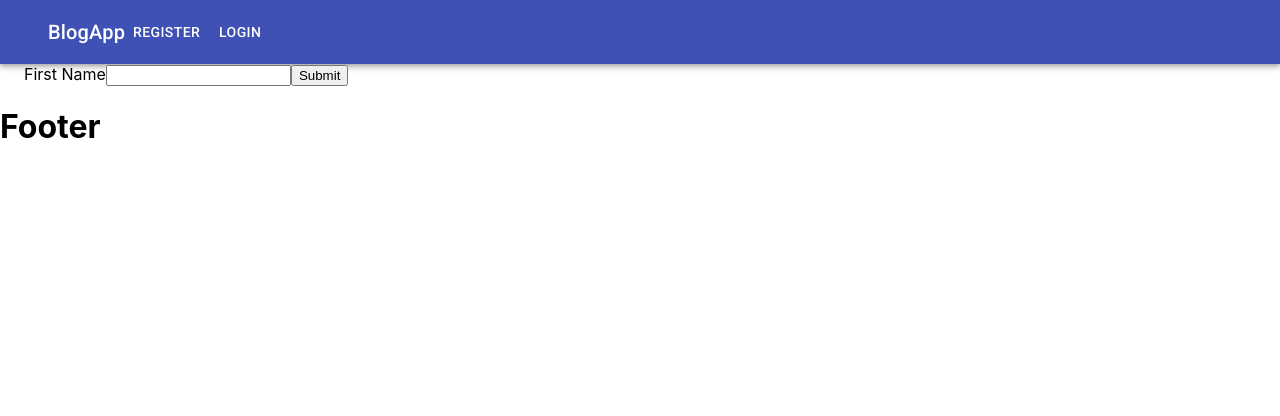
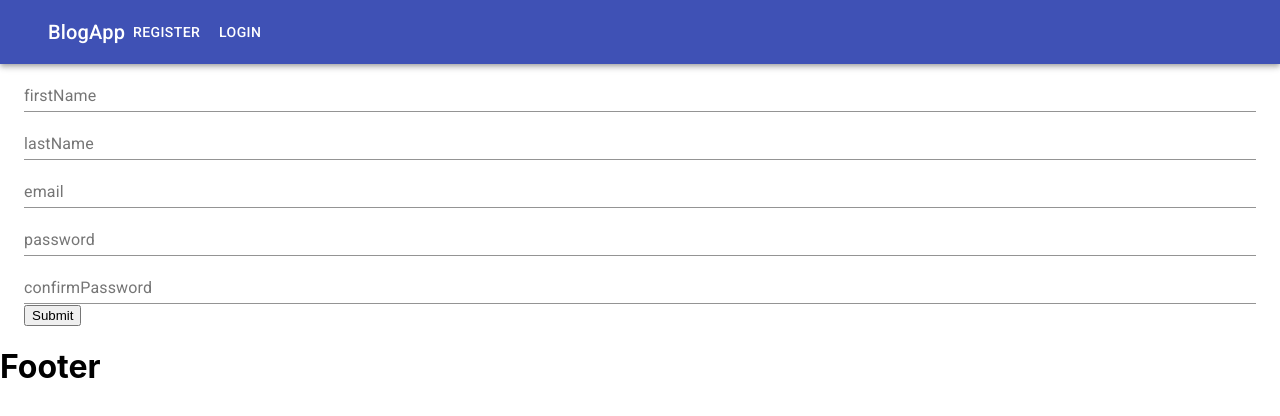
Before and after one commit to ArmAlam/BlogApp, a React (Create React App) app: page /register in a window 1280 px wide. Shown: the top 416 px of the page. Built offline with nearby package versions, Linux system fonts and the light colour scheme.

Commit message:
Changed to Text Field from Field Component

```diff
--- a/src/components/auth/Register.js
+++ b/src/components/auth/Register.js
@@ -1,18 +1,72 @@
 import React, {useState} from "react";
 import {withFormik, Form, ErrorMessage, Field} from "formik";
+import {TextField} from "@material-ui/core";
 import * as Yup from 'yup';
 
 
 const Register = ({
-    isSubmitting
+    values,
+    isSubmitting,
+    handleChange,
+    handleBlur
     }) => {
 
     return (
         <>
-            <Form>
-                <label htmlFor="firstName">First Name</label>
-                <Field name='firstName' type='text'/>
+            <Form noValidate>
+                {/*<label htmlFor="firstName">First Name</label>*/}
+                {/*<Field name='firstName' type='text'/>*/}
+                {/*<ErrorMessage name='firstName' component='div' />*/}
+                <TextField
+                    type='text'
+                    label='firstName'
+                    name='firstName'
+                    onChange={handleChange}
+                    onBlur={handleBlur}
+                    value={values.firstName}
+                    fullWidth
+                />
                 <ErrorMessage name='firstName' component='div' />
+                <TextField
+                    type='text'
+                    label='lastName'
+                    name='lastName'
+                    onChange={handleChange}
+                    onBlur={handleBlur}
+                    value={values.lastName}
+                    fullWidth
+                />
+                <ErrorMessage name='lastName' component='div' />
+                <TextField
+                    type='email'
+                    label='email'
+                    name='email'
+                    onChange={handleChange}
+                    onBlur={handleBlur}
+                    value={values.email}
+                    fullWidth
+                />
+                <ErrorMessage name='email' component='div' />
+                <TextField
+                    type='password'
+                    label='password'
+                    name='password'
+                    onChange={handleChange}
+                    onBlur={handleBlur}
+                    value={values.password}
+                    fullWidth
+                />
+                <ErrorMessage name='password' component='div' />
+                <TextField
+                    type='password'
+                    label='confirmPassword'
+                    name='confirmPassword'
+                    onChange={handleChange}
+                    onBlur={handleBlur}
+                    value={values.confirmPassword}
+                    fullWidth
+                />
+                <ErrorMessage name='confirmPassword' component='div' />
                 <button disabled={isSubmitting} type="submit" >Submit</button> {/*{disable button during form submission}*/}
             </Form>
         </>
@@ -25,14 +79,33 @@ const Register = ({
 export default withFormik({
     mapPropsToValues(){
         return {
-            firstName: '' // returning initial state value
+            firstName: '', // returning initial state value
+            lastName: '',
+            email: '',
+            password: '',
+            confirmPassword: '',
         }
     },
     validationSchema:Yup.object().shape({
         firstName: Yup.string()
             .min(2, 'Must be 2 characters')
             .max(10, 'Can \'t be more than 10')
-            .required('First name is required')
+            .required('First name is required'),
+        lastName: Yup.string()
+            .min(2, 'Must be 2 characters')
+            .max(10, 'Can \'t be more than 10')
+            .required('First name is required'),
+        email: Yup.string()
+            .email('Must be a valid email')
+            .required('Email is required'),
+        password: Yup.string()
+            .min(5, 'Minimum 5 characters')
+            .max(10, 'Max 10 characters')
+            .required('Password is required'),
+        confirmPassword: Yup.string()
+            .oneOf([Yup.ref('password'), null], 'Password must be matched')
+            .required('Please match'),
+
     }),
     handleSubmit(values, {resetForm, setSubmitting}) {
         setTimeout( () => {
```
